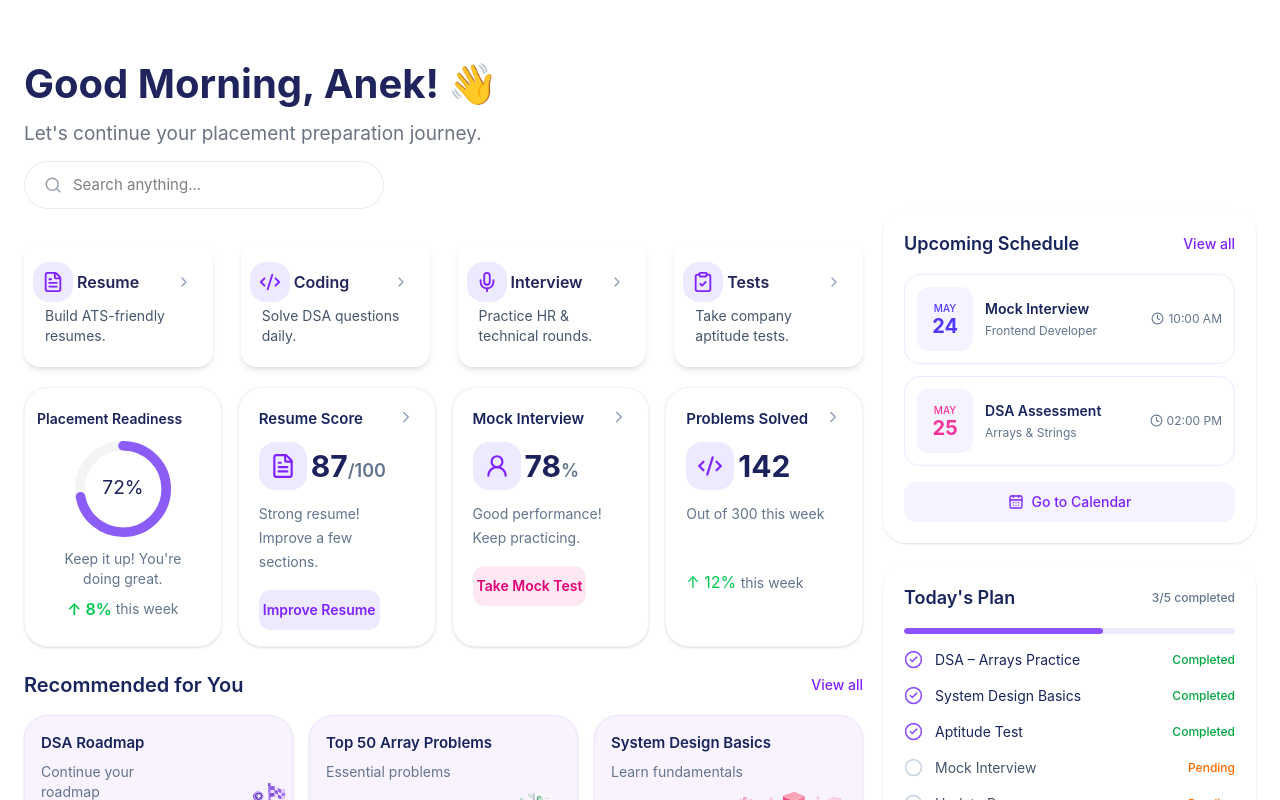
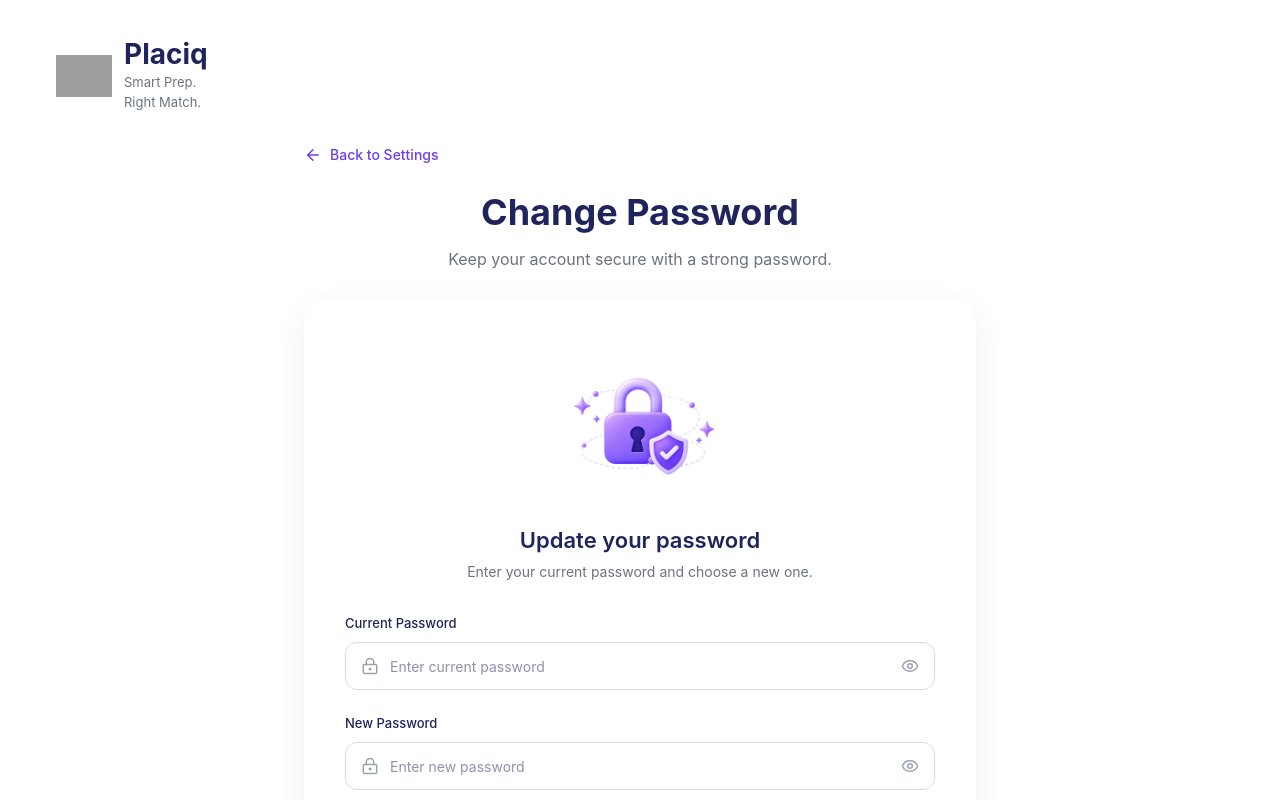
Before and after one commit to ananyavisen/Placiq, a React (Vite) app in the folder frontend/: page / in a window 1280 px wide. Shown: the top 800 px of the page. Built offline with nearby package versions, Linux system fonts and the light colour scheme; grey boxes are pictures that could not be loaded.

Commit message:
Update App

```diff
--- a/frontend/src/App.jsx
+++ b/frontend/src/App.jsx
@@ -16,18 +16,18 @@
 // }
 
 // export default App
-import Dashboard from "./Components/Dashboard/Dashboard";
+// import Dashboard from "./Components/Dashboard/Dashboard";
 
-function App() {
-  return <Dashboard />;
-}
+// function App() {
+//   return <Dashboard />;
+// }
 
-export default App;
+// export default App;
 
 // import Settings from "./Components/Settings/Settings";
 
 // function App() {
-  // return <Settings />;
+//   return <Settings />;
 // }
 
 // export default App;
@@ -41,14 +41,14 @@ export default App;
 
 // export default App;
 
-// import ChangePassword from "./Components/Auth/ChangePassword";
+import ChangePassword from "./Components/Auth/ChangePassword";
 
-// function App() {
-//   return (
-//     <ChangePassword />
-//   );
-// }
-// export default App;
+function App() {
+  return (
+    <ChangePassword />
+  );
+}
+export default App;
 
 // import EditProfile from "./Components/Settings/EditProfile";
 
```
